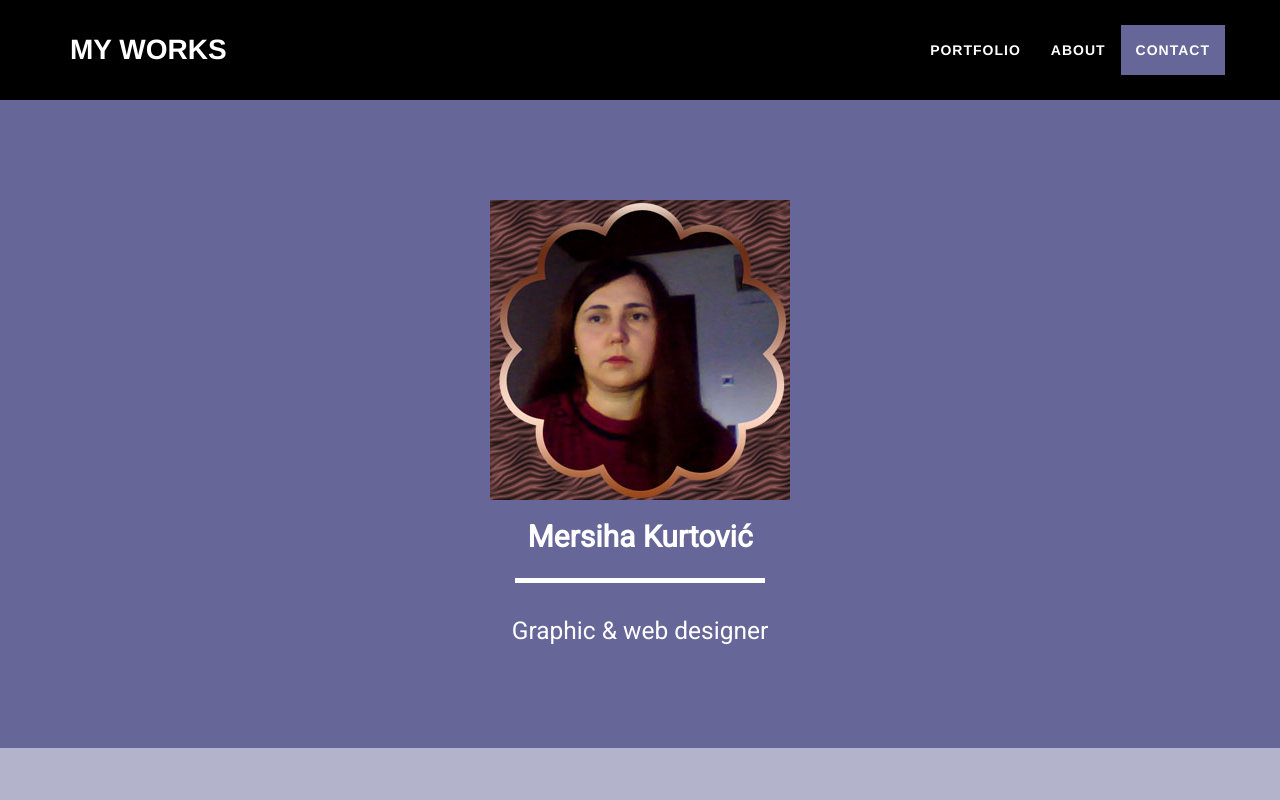
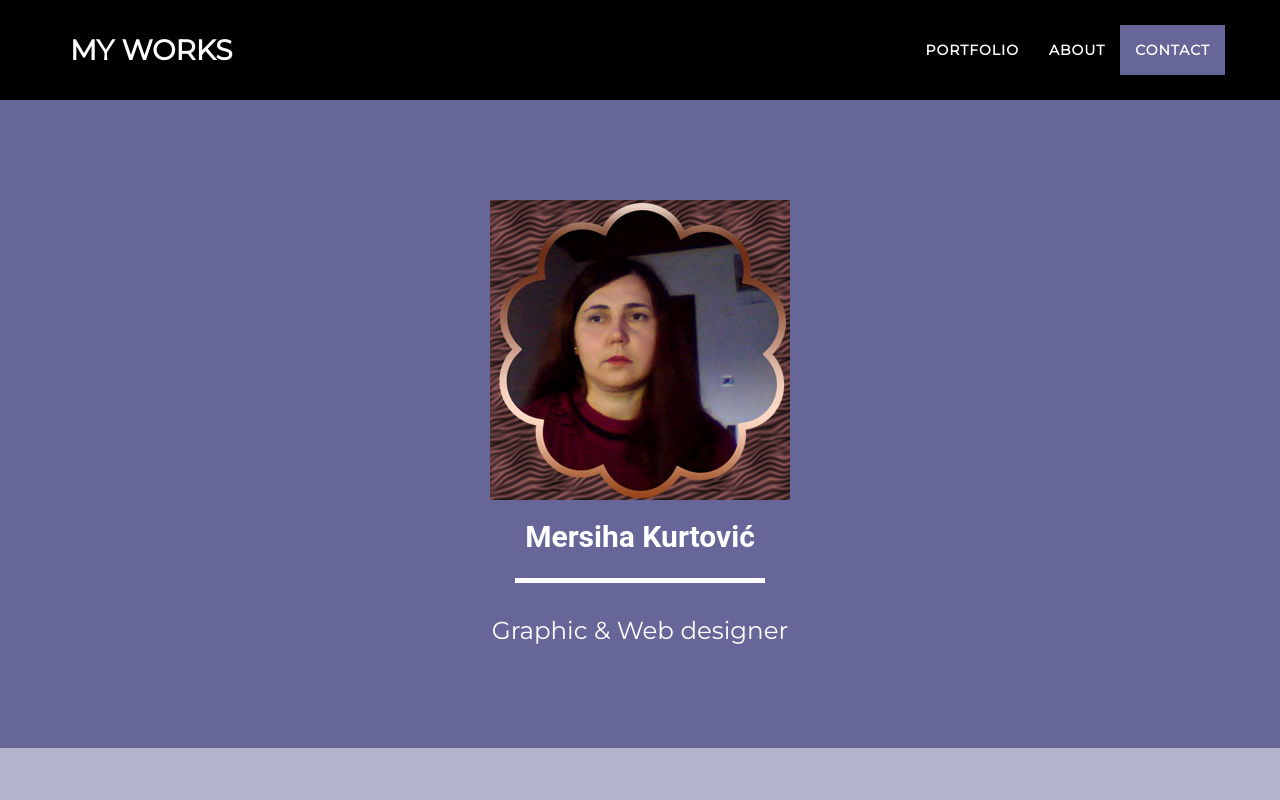
Before and after one commit to mkurtovic/mkurtovic.github.io, a plain HTML site: page index.html in a window 1280 px wide. Shown: the top 800 px of the page. Drawn offline with nearby package versions, Linux system fonts and the light colour scheme.

Commit message:
change text and font
Change text and font

```diff
--- a/css/styles.css
+++ b/css/styles.css
@@ -1,7 +1,7 @@
 /*!  Bootstrap - Styles v3.3.7+1  */
 
 body { background:   #b3b3cc;
-  font-family: 'Roboto', sans-serif;
+  font-family: 'Montserrat', sans-serif;
   overflow-x: hidden;
 }
 p {
--- a/index.html
+++ b/index.html
@@ -9,7 +9,7 @@
     <meta name="description" content="">
     <meta name="author" content="">
 
-    <title>Portofolio</title>
+    <title>Portfolio</title>
 
     <!-- Bootstrap Core CSS -->
     <link href="vendor/bootstrap/css/bootstrap.min.css" rel="stylesheet">
@@ -19,8 +19,8 @@
     <link href="css/styles.css" rel="stylesheet">
     <!-- Custom Fonts -->
     <link href="vendor/font-awesome/css/font-awesome.min.css" rel="stylesheet" type="text/css">
-    <link href="https://fonts.googleapis.com/css?family=Roboto" rel="stylesheet">
-    <link href="https://fonts.googleapis.com/css?family=Lato:400,700,400italic,700italic" rel="stylesheet" type="text/css">
+   <link href="https://fonts.googleapis.com/css?family=Montserrat" rel="stylesheet">
+   <link href="https://fonts.googleapis.com/css?family=Lato:400,700,400italic,700italic" rel="stylesheet" type="text/css">
 
 
   </head>
@@ -70,7 +70,7 @@
                     <div class="intro-text">
                        <h2>Mersiha Kurtović</h2>
                         <hr class="star-light">
-                        <span class="skills"> Graphic & web designer </span>
+                        <span class="skills"> Graphic & Web designer </span>
                     </div>
                 </div>
             </div>
@@ -901,10 +901,12 @@
             </div>
             <div class="row">
                 <div class="col-lg-4 col-lg-offset-2">
-                    <p>Hi, My name is Mersiha . I am graphic & web designer with over 4 years work experience . I work design Logo,Website and Business Cards . My specialty is logo & brand identity design.</p>
+                    <p>Hi, My name is Mersiha. I am graphic & web designer with over 5 years work experience.
+                     I like creating graphic identity, logo, web design,  UX and UI. My specialty is logo &
+                      brand identity design.</p>
                 </div>
                 <div class="col-lg-4">
-                    <p>I have great knowledge and conceptual skills that makes my work special . I can give a unique identity to your business and I will try my best to satisfy you with my work . Feel free to contact me.</p>
+                    <p>I have great knowledge and conceptual skills that makes my work special. I can give a unique identity to your business and I will try my best to satisfy you with my work. Feel free to contact me.</p>
                 </div>
 
             </div>
```
Also changed, not shown: 2 other files.
